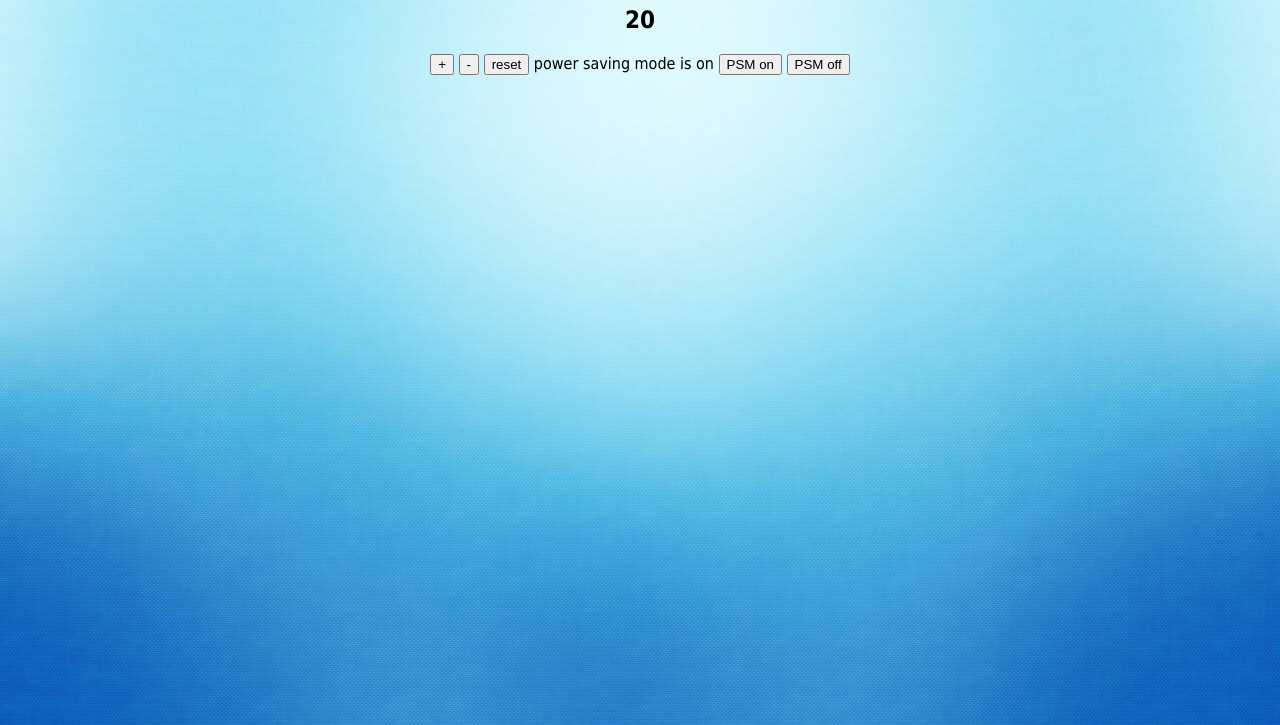
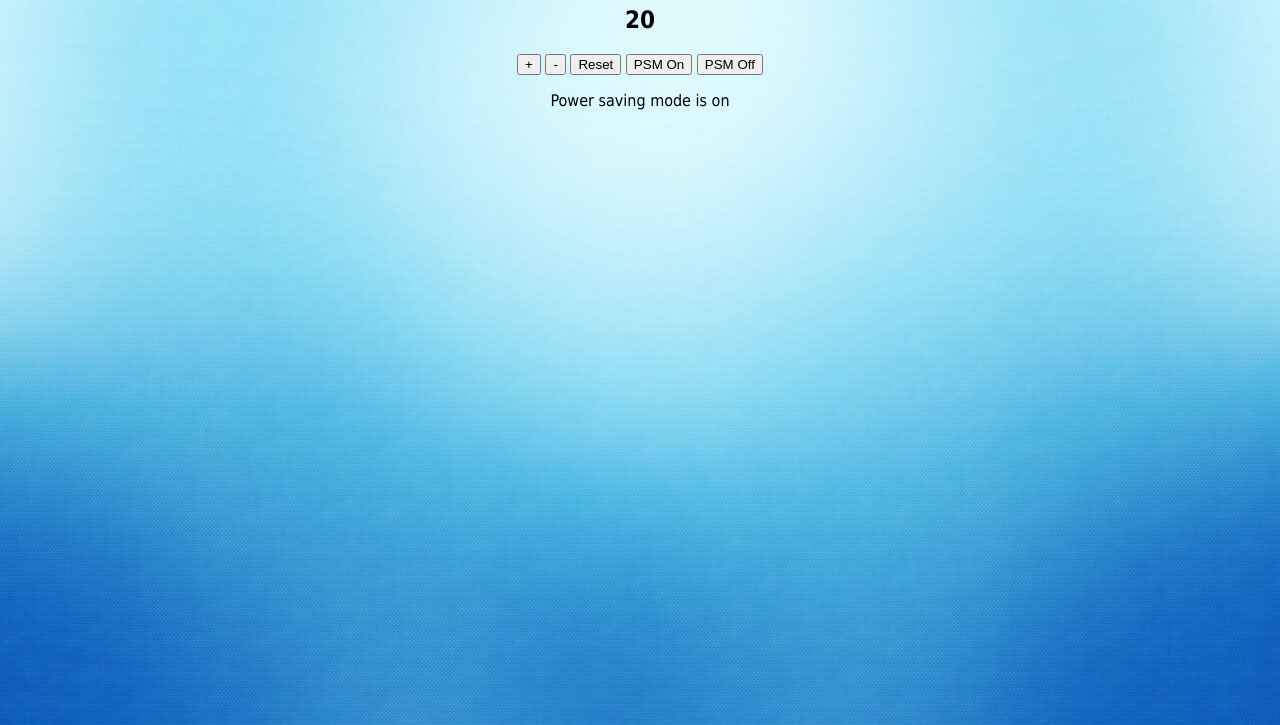
Before and after one commit to melissasedgwick/thermostat-challenge, a plain HTML site: page index.html in a window 1280 px wide. Shown: the part 75-800 px from the top of the page. Drawn offline with nearby package versions, Linux system fonts and the light colour scheme.

Commit message:
Renamed buttons

```diff
--- a/index.html
+++ b/index.html
@@ -11,11 +11,11 @@
       <p>
         <button id="temperature-up">+</button>
         <button id="temperature-down">-</button>
-        <button id="temperature-reset">reset</button>
-        power saving mode is <span id="power-saving-status">on</span>
-        <button id="powersaving-on">PSM on</button>
-        <button id="powersaving-off">PSM off</button>
+        <button id="temperature-reset">Reset</button>
+        <button id="powersaving-on">PSM On</button>
+        <button id="powersaving-off">PSM Off</button>
       </p>
+      <p>Power saving mode is <span id="power-saving-status">on</span></p>
     </section>
     <script src="https://code.jquery.com/jquery-2.1.4.min.js"></script>
     <script src="src/interface.js"></script>
```
